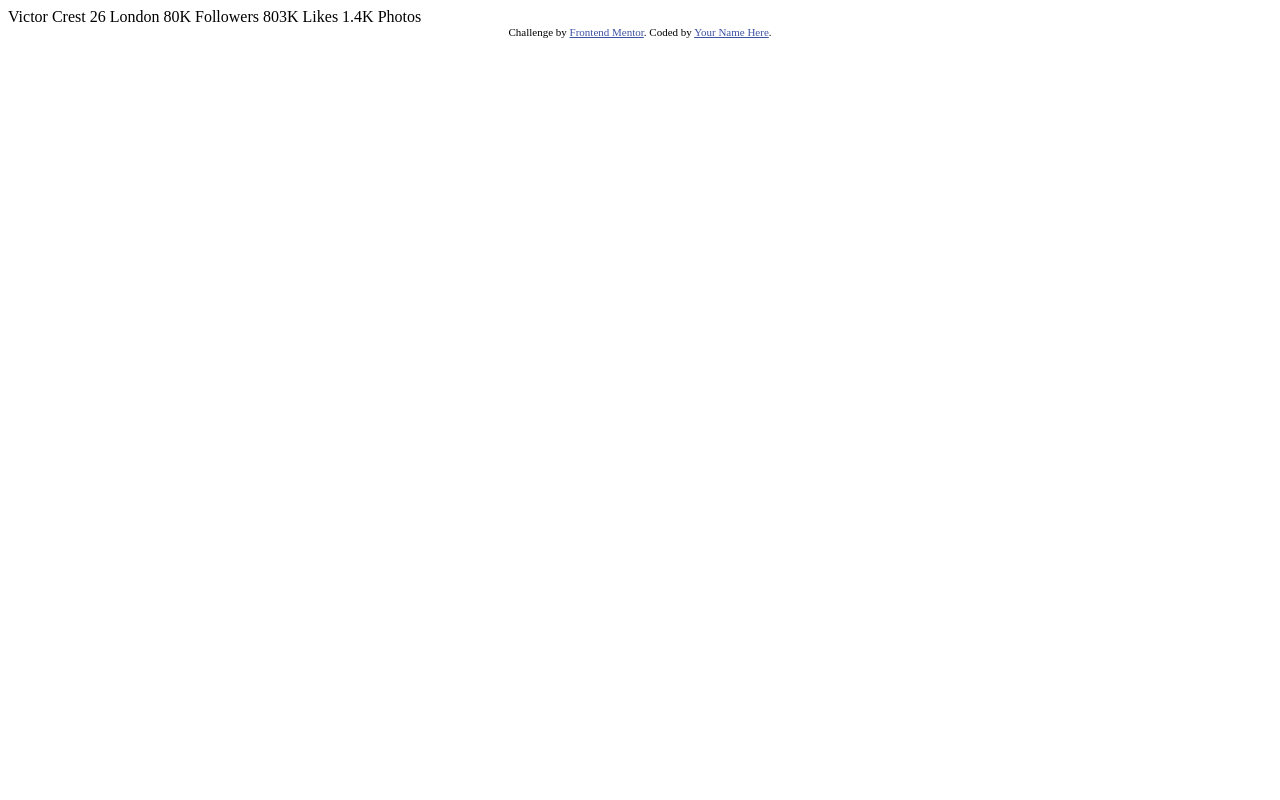
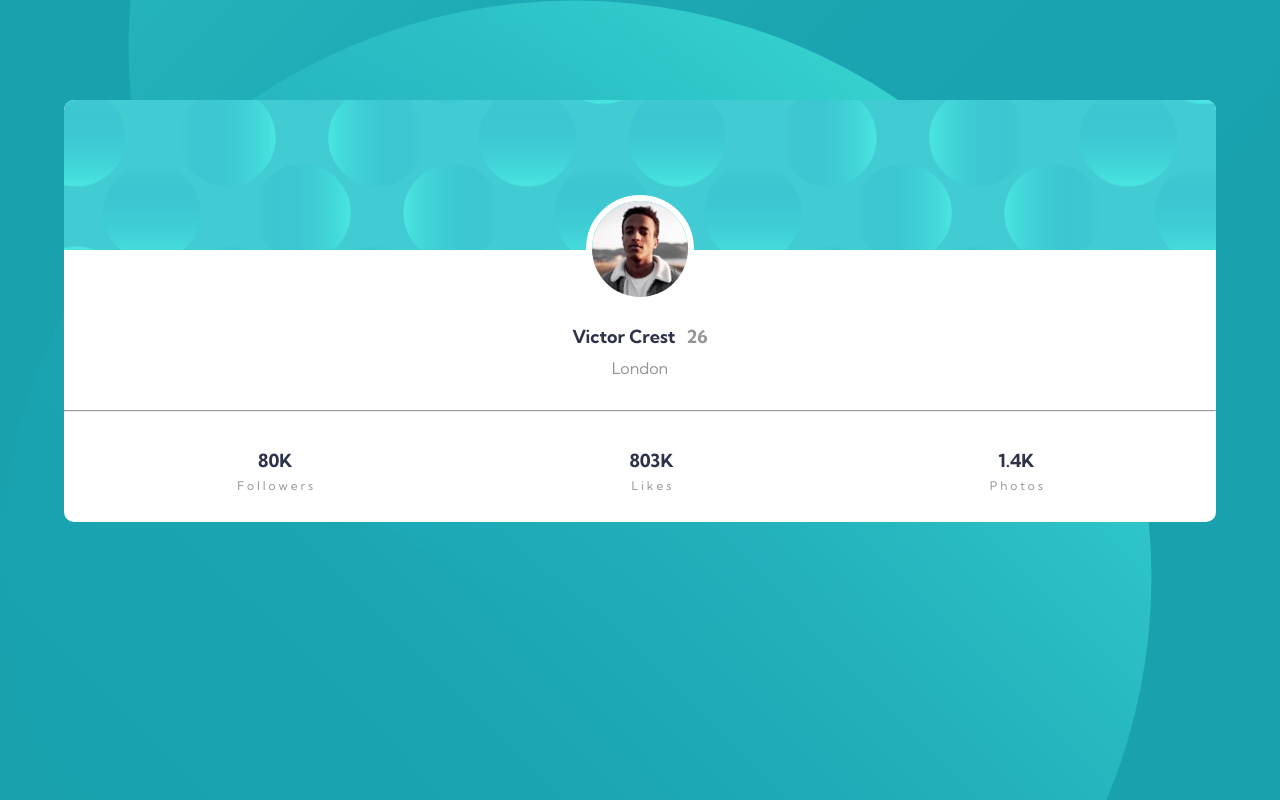
Before and after one commit to Adrian21fonseca/Componente-de-tarjeta-de-perfil, a plain HTML site: page index.html in a window 1280 px wide. Drawn offline with Linux system fonts and the light colour scheme.

Commit message:
fierst commit

```diff
--- /dev/null
+++ b/estilos/movil.css
@@ -0,0 +1,78 @@
+@import url('https://fonts.googleapis.com/css2?family=Kumbh+Sans:wght@100..900&display=swap');
+
+body{
+    background-color: hsl(185, 75%, 39%);
+    margin: 0;
+    padding: 0;
+    font-family: "Kumbh Sans", sans-serif;
+    background-image: url('/images/bg-pattern-top.svg'), url('/images/bg-pattern-bottom.svg');
+    background-position: top left, bottom right;
+    background-repeat: no-repeat, no-repeat;
+    background-size: 90%, 90%;
+}
+
+.contenedor{
+    width: 90%;
+    margin: 100px auto;
+    background: white;
+    border-radius: 10px;
+}
+
+.fondo{
+    width: 100%;
+    height: 150px;
+    background-image: url('/images/bg-pattern-card.svg');
+    background-size: cover;
+    background-position: center;
+    background-repeat: no-repeat;
+    border-top-left-radius: 10px;
+    border-top-right-radius: 10px;
+    text-align: center;
+}
+
+.avatar{
+    border-radius: 60px;
+    margin-top: 95px;
+    border: solid 6px white;
+}
+
+.nombre{
+    font-size: 18px;
+    font-weight: bold;
+    color: hsl(229, 23%, 23%);
+    margin-bottom: 0;
+}
+
+.edad{
+    color: hsl(0, 0%, 59%);
+    margin-left: 7px;
+}
+
+.city{
+    color: hsl(0, 0%, 59%);
+    margin-top: 10px;
+}
+
+hr{
+    margin-top: 160px;
+    color: hsl(0, 0%, 59%);
+}
+
+.estadisticas{
+    display: flex;
+    justify-content: space-around;
+    text-align: center;
+    padding: 15px;
+    line-height: 1.6;
+}
+
+.stack{
+    color: hsl(0, 0%, 59%);
+    font-size: 12px;
+}
+
+.number{
+    color: hsl(229, 23%, 23%);
+    font-size: 18px;
+    font-weight: bold;
+}
--- a/index.html
+++ b/index.html
@@ -2,34 +2,45 @@
 <html lang="en">
 <head>
   <meta charset="UTF-8">
-  <meta name="viewport" content="width=device-width, initial-scale=1.0"> <!-- displays site properly based on user's device -->
-
-  <link rel="icon" type="image/png" sizes="32x32" href="./images/favicon-32x32.png">
-
-  <title>Frontend Mentor | Profile card component</title>
-
-  <!-- Feel free to remove these styles or customise in your own stylesheet 👍 -->
-  <style>
-    .attribution { font-size: 11px; text-align: center; }
-    .attribution a { color: hsl(228, 45%, 44%); }
-  </style>
+  <meta name="viewport" content="width=device-width, initial-scale=1.0">
+  <link rel="stylesheet" href="estilos/escritorio.css">
+  <link rel="stylesheet" href="estilos/movil.css">
+  <link rel="icon" href="images/favicon-32x32.png">
+  <title>Componente de tarjeta de perfil</title>
 </head>
 <body>
-  Victor Crest
-  26
-  London
 
-  80K
-  Followers
+  <div class="contenedor">
 
-  803K
-  Likes
+    <div class="parte-1">
 
-  1.4K
-  Photos
-  <div class="attribution">
-    Challenge by <a href="https://www.frontendmentor.io?ref=challenge" target="_blank">Frontend Mentor</a>.
-    Coded by <a href="#">Your Name Here</a>.
+      <div class="fondo">
+        <img class="avatar" src="images/image-victor.jpg" alt="avatar">
+
+        <p class="nombre">
+          Victor Crest  <span class="edad"> 26</span>
+        </p>
+
+        <p class="city">
+          London
+        </p>
+      </div>
+
+    </div>
+
+    <hr>
+
+    <div class="estadisticas">
+
+      <p class="stack"><span class="number">80K</span><br>F o l l o w e r s</p>
+
+      <p class="stack"><span class="number">803K</span><br>L i k e s</p>
+
+      <p class="stack"><span class="number">1.4K</span><br>P h o t o s</p>
+
+    </div>
+
   </div>
+
 </body>
 </html>
```
Also changed, not shown: estilos/escritorio.css (added), 1 other file.
